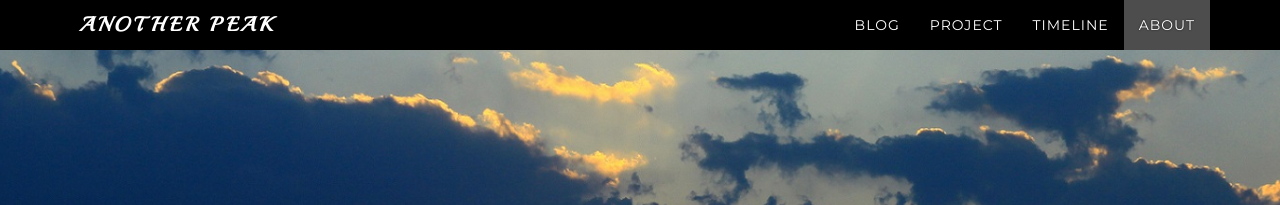
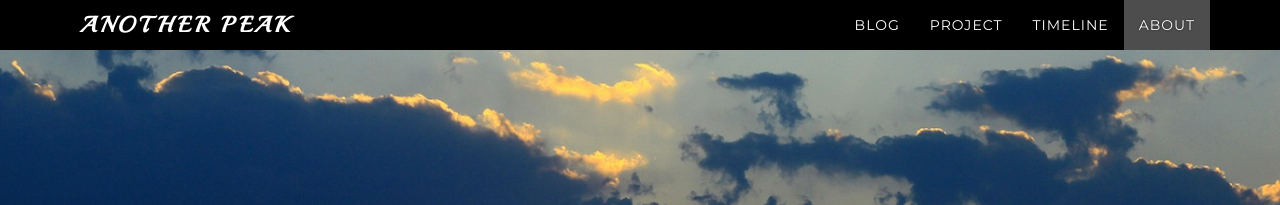
Before and after one commit to abrahamdu/abrahamdu.github.io, a Jekyll site: the page built from index.html, in a window 1280 px wide. Shown: the top 205 px of the page. Built offline with Jekyll 4.4.1, drawn with Linux system fonts in a browser that asks for light colours; nearby versions of some CDN libraries; comment, search, counter and statistics services are not loaded.

Commit message:
Update navigation.html

```diff
--- a/_includes/navigation.html
+++ b/_includes/navigation.html
@@ -12,7 +12,7 @@
       {% else %}
         <a class="navbar-brand" href="{{site.baseurl}}/">
       {% endif %}
-          <div style="font-family: 'Playball';font-weight: 600;font-size: 20px;letter-spacing: 3px;cursor: pointer;margin: 0;">
+          <div style="font-family: 'Playball';font-weight: 600;font-size: 22px;letter-spacing: 3px;cursor: pointer;margin: 0;">
             {% if site.black-favicon %}
               <img src="{{site.baseurl}}{{ site.black-favicon }}" alt="">
             {% endif %}
```
